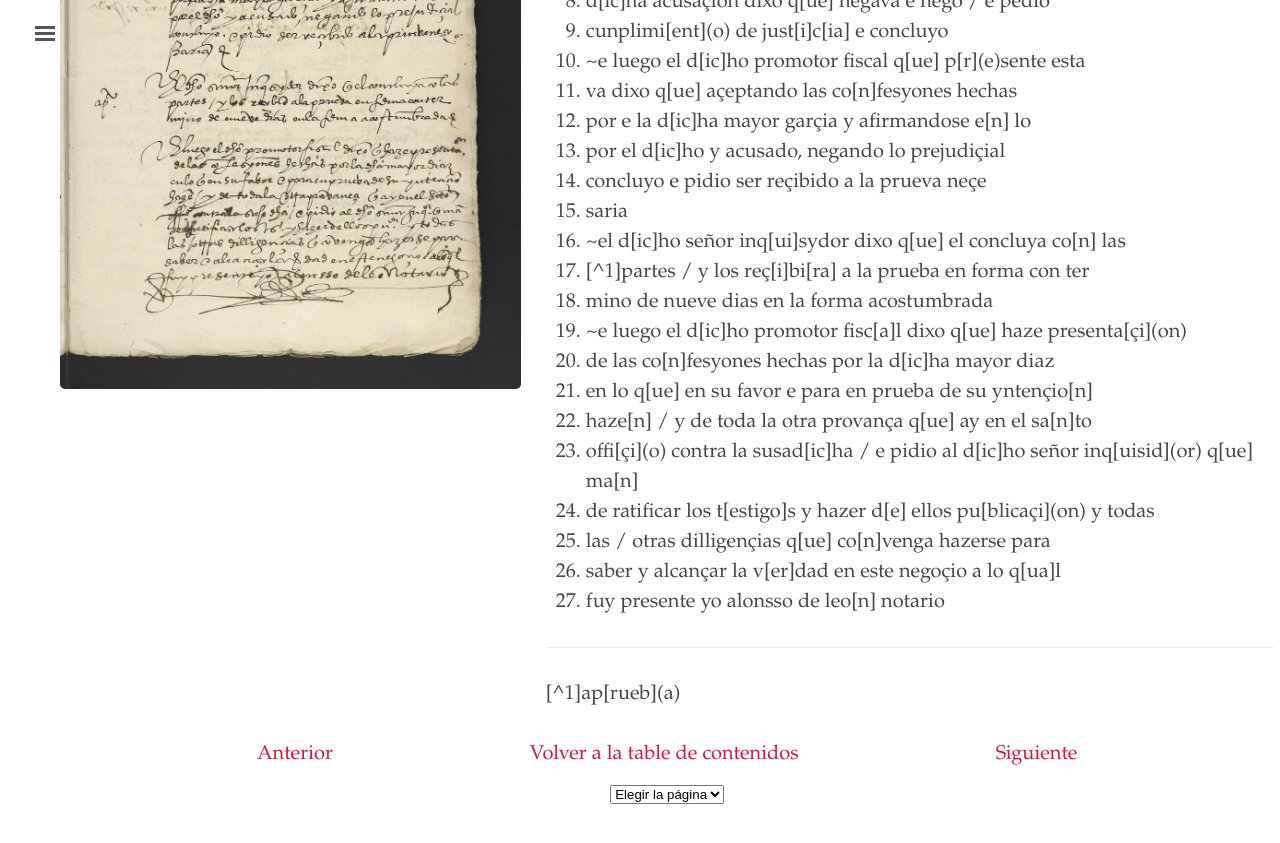
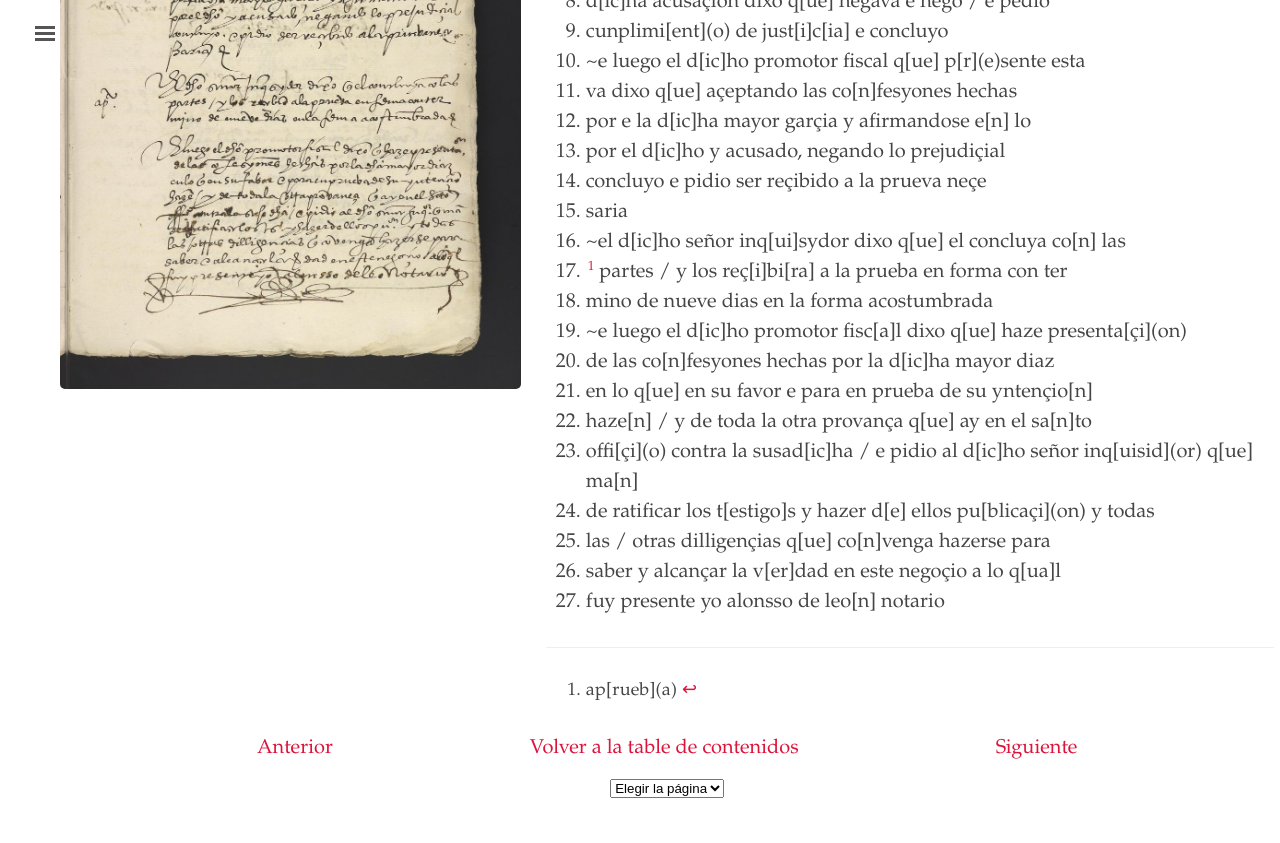
Before and after one commit to digbmc/moriscos-daimel, a Jekyll site: the page built from _texts/folder-2-13r.md, in a window 1280 px wide and 900 px high, scrolled down 500 px. Shown: the top 843 px of the window. Built offline with Jekyll 4.4.1, drawn with Linux system fonts in a browser that asks for light colours.

Commit message:
Update folder-2-13r.md

```diff
--- a/_texts/folder-2-13r.md
+++ b/_texts/folder-2-13r.md
@@ -23,7 +23,7 @@ xiii \[13\]
 14. concluyo e pidio ser reçibido a la prueva neçe
 15. saria
 16. ~el d\[ic\]ho señor inq\[ui\]sydor dixo q\[ue\] el concluya co\[n\] las
-17. [^1]partes / y los reç\[i\]bi\[ra\] a la prueba en forma con ter
+17. [^1] partes / y los reç\[i\]bi\[ra\] a la prueba en forma con ter
 18. mino de nueve dias en la forma acostumbrada
 19. ~e luego el d\[ic\]ho promotor fisc\[a\]l dixo q\[ue\] haze presenta\[çi\](on)
 20. de las co\[n\]fesyones hechas por la d\[ic\]ha mayor diaz
@@ -37,4 +37,4 @@ xiii \[13\]
 
 <hr>
 
-[^1]ap\[rueb\](a)
+[^1]: ap\[rueb\](a)
```
